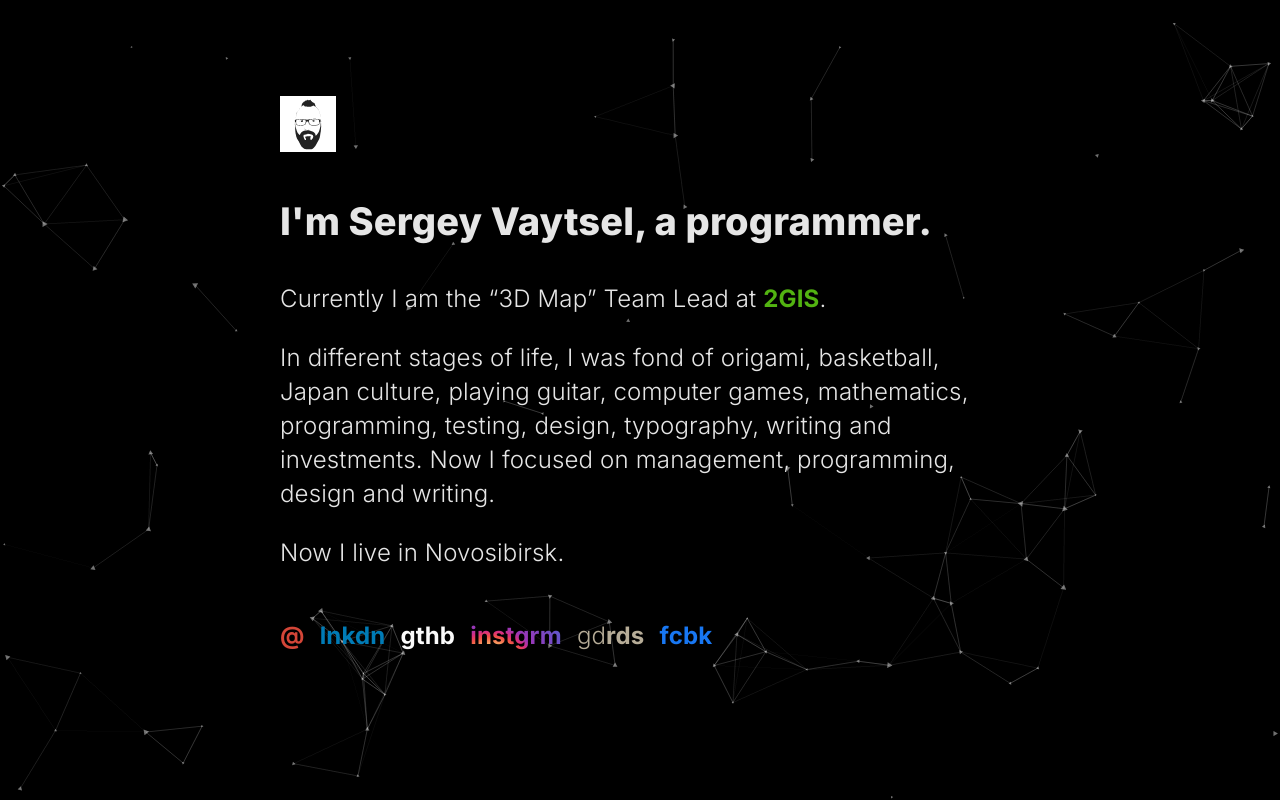
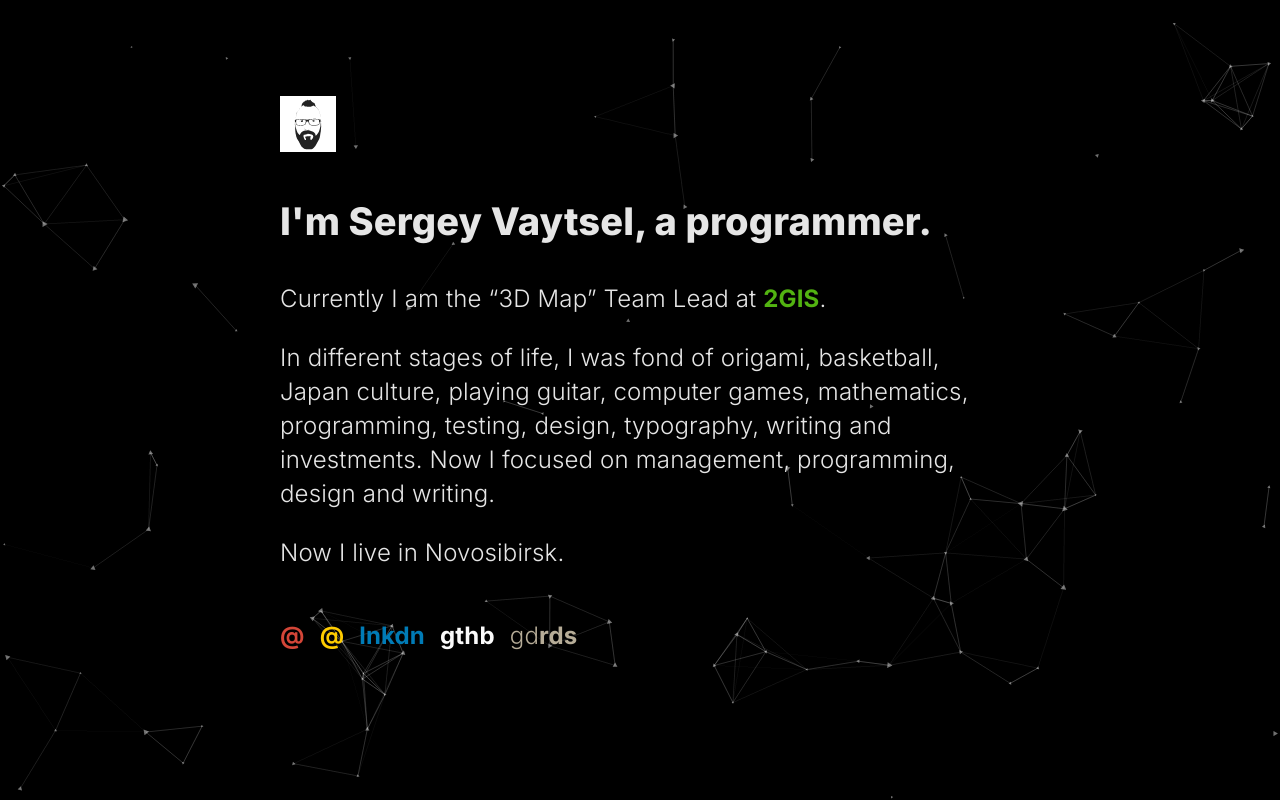
Before and after one commit to sergey-vaytsel/sergey-vaytsel.github.io, a React (Create React App) app: page / in a window 1280 px wide. Built offline with nearby package versions, Linux system fonts and the light colour scheme.

Commit message:
removed instagram, facebook. added yet another e-mail.

```diff
--- a/src/App.css
+++ b/src/App.css
@@ -42,25 +42,12 @@
   color: #52b311;
 }
 
-#facebook {
-  color: #1877f2;
+#gmail {
+  color: #d44638;
 }
 
-#instagram {
-  background: radial-gradient(
-    circle at 23% 100%,
-    #fed373 30%,
-    #f15245 42%,
-    #d92e7f 48%,
-    #9b36b7 55%,
-    #515ecf
-  );
-  background-clip: text;
-  -webkit-text-fill-color: transparent;
-}
-
-#mail {
-  color: #d44638;
+#ymail {
+  color: #FFCC00;
 }
 
 #linkedin {
--- a/src/App.js
+++ b/src/App.js
@@ -8,9 +8,14 @@
     super(props);
     this.data = [
       {
-        name: "mail",
+        name: "gmail",
         short_name: <span>@</span>,
         link: "mailto:sergey.vaytsel@gmail.com"
+      },
+      {
+        name: "ymail",
+        short_name: <span>@</span>,
+        link: "mailto:s.vaytsel@yandex.ru"
       },
       {
         name: "linkedin",
@@ -23,19 +28,9 @@
         link: "https://github.com/sergey-vaytsel"
       },
       {
-        name: "instagram",
-        short_name: <span>instgrm</span>,
-        link: "https://www.instagram.com/sergey_vaytsel"
-      },
-      {
         name: "goodreads",
         short_name: <span><span className="goodreads-good">gd</span>rds</span>,
         link: "https://www.goodreads.com/sergey_vaytsel"
-      },
-      {
-        name: "facebook",
-        short_name: <span>fcbk</span>,
-        link: "https://www.facebook.com/sergey.vaytsel"
       }
     ];
   }
```
